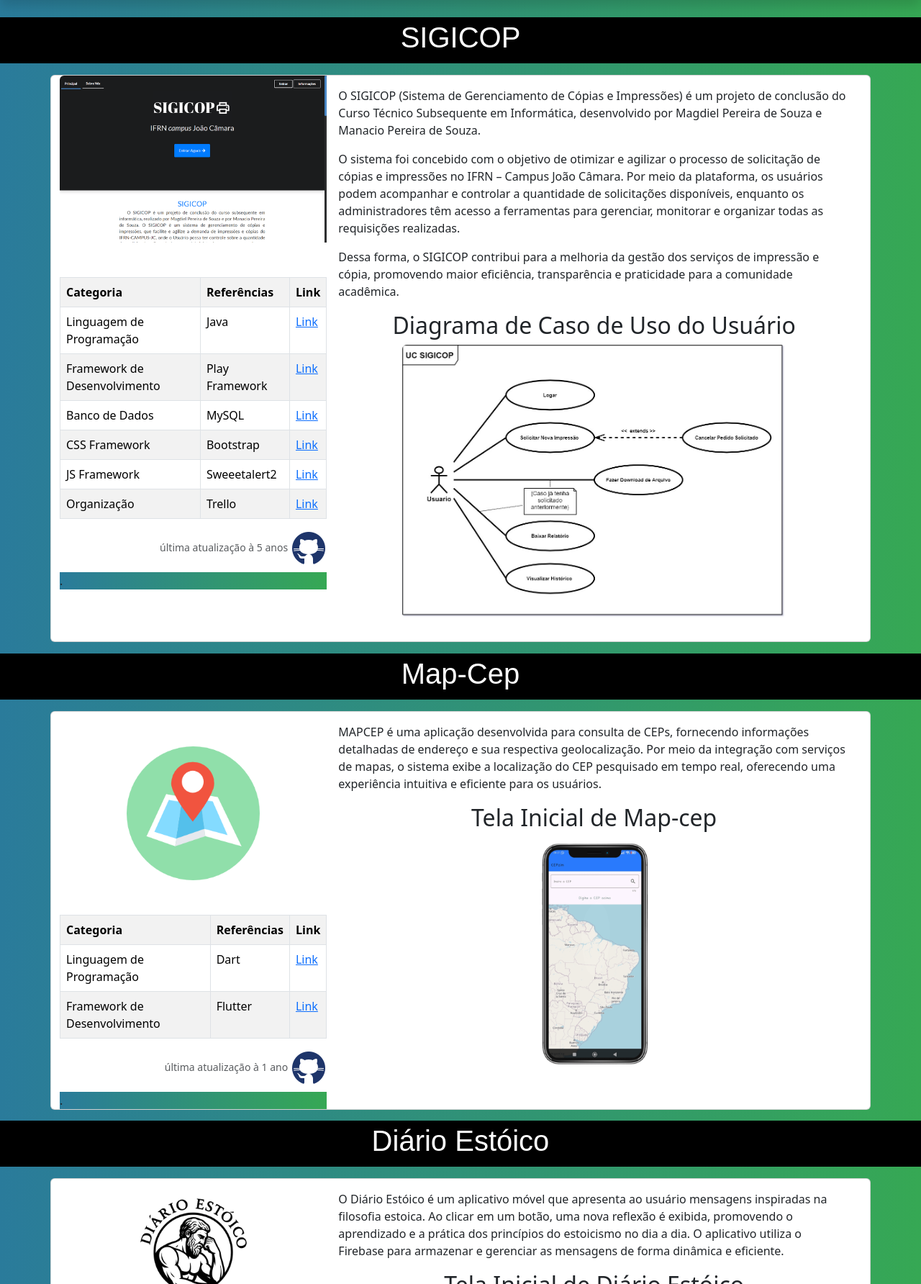
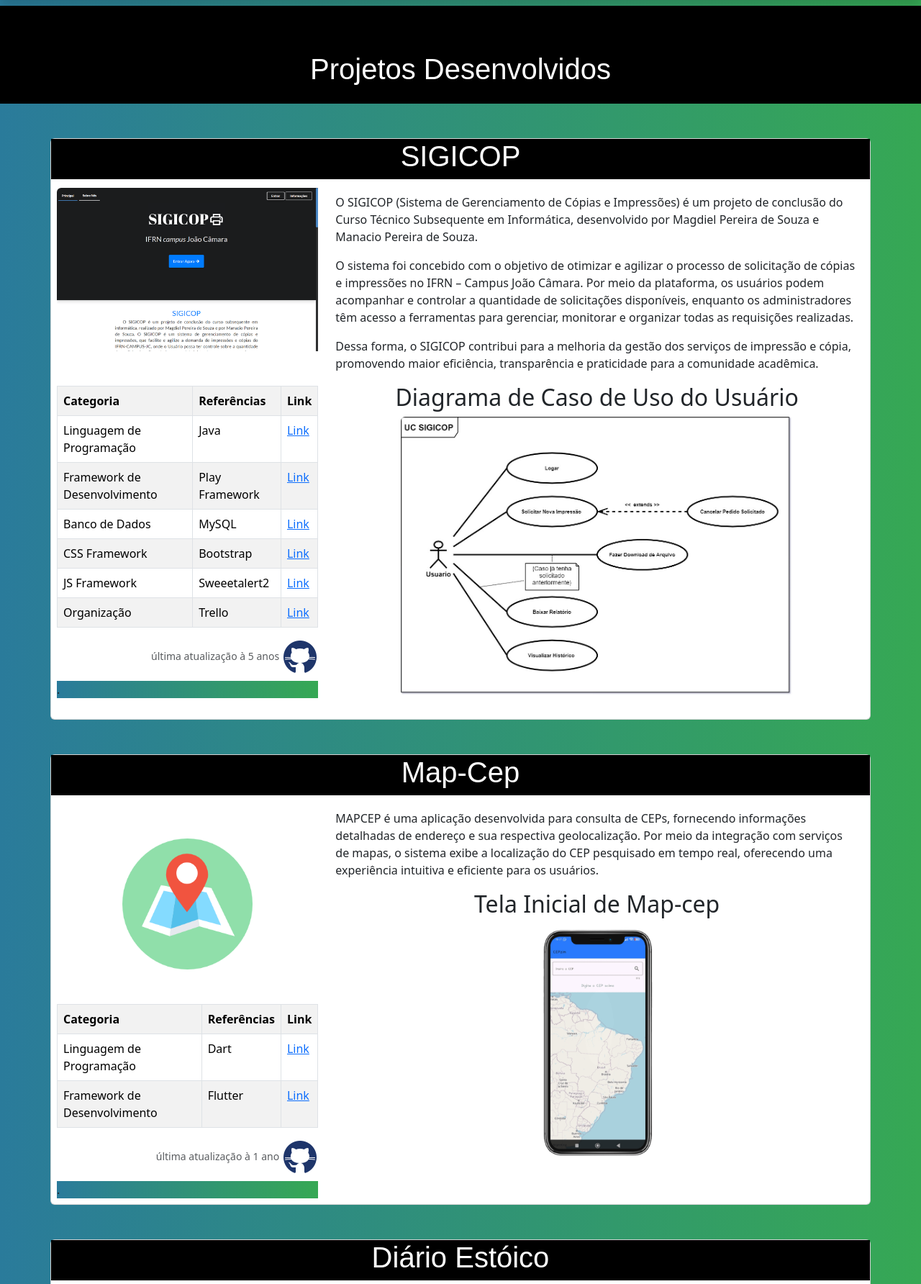
Before and after one commit to TIpsTech-exe/website-Tipstech, a Django app: page /projetos/ in a window 1280 px wide. Shown: the part 125-1909 px from the top of the page at 72% size. Run offline with Django 5.2, Linux system fonts and the light colour scheme.

Commit message:
ajustes em layout

```diff
--- a/tipstech/templates/home.html
+++ b/tipstech/templates/home.html
@@ -80,7 +80,7 @@
 </div>
 <div class="m-0 p-0">
   <div id="app" class="row justify-content-center m-0">
-    <div class="col-lg-3 col-12 border-end p-lg-5 p-2 bloco" data-aos="fade-left">
+    <div class="col-lg-3 col-12 border-end p-lg-5 p-2 bloco">
       <label for="exampleFormControlInput1" class="form-label">Nome:</label>
       <input type="text"
             class="form-control"
--- a/tipstech/templates/projetos.html
+++ b/tipstech/templates/projetos.html
@@ -6,13 +6,16 @@
          text-decoration: underline 5px rgb(52, 199, 89);
         }
 </style>
-<div class="bg-grandiente pt-2 pb-5 mb-0 p-lg-o">
-  <div class="bg-black p-1 mt-3 mb-3 text-white play-regular text-center">
+<div class="bg-grandiente pt-2 pb-5 mb-0">
+  <div class="bg-black p-3 p-lg-3 text-white play-regular text-center">
+    <p class="h1 mt-sm-5">Projetos Desenvolvidos</p>
+  </div>
+  <div class="card container animacao mt-5 p-0">
+    <div class="bg-black m-0 mb-1 text-white play-regular text-center">
       <p class="h1">SIGICOP</p>
     </div>
-  <div class="card container animacao">
     <div class="row g-0">
-      <div class="col-md-4">
+      <div class="col-md-4 p-2">
         <img src="{% static 'img/SIGICop.gif' %}" class="img-fluid rounded-start mb-5" alt="...">
         <table class="table table-bordered table-striped">
           <tr>
@@ -84,12 +87,12 @@
       </div>
     </div>
   </div>
-  <div class="bg-black p-1 mt-3 mb-3 text-white play-regular text-center">
+  <div class="card container animacao bloco mt-5 p-0" >
+    <div class="bg-black m-0 mb-1 text-white play-regular text-center">
       <p class="h1">Map-Cep</p>
     </div>
-  <div class="card container animacao bloco" >
     <div class="row g-0">
-      <div class="col-md-4">
+      <div class="col-md-4 p-2">
         <img src="{% static 'img/mapceplogo.png' %}"
      class="img-fluid rounded-start mb-5 d-block mx-auto mt-5 w-50"
      alt="Logo">
@@ -137,12 +140,12 @@
       </div>
     </div>
   </div>
-  <div class="bg-black p-1 mt-3 mb-3 text-white play-regular text-center">
+  <div class="card container animacao bloco mt-5 p-0" >
+    <div class="bg-black m-0 mb-1 text-white play-regular text-center">
       <p class="h1">Diário Estóico</p>
     </div>
-  <div class="card container animacao bloco">
     <div class="row g-0">
-      <div class="col-md-4">
+      <div class="col-md-4 p-2">
         <img src="{% static 'img/de.png' %}"
      class="img-fluid rounded-start mb-5 d-block mx-auto mt-2 w-50"
      alt="Logo">
@@ -194,13 +197,14 @@
 <div class="bg-black p-3 p-lg-3 text-white play-regular text-center">
   <p class="h1 mt-sm-5">Participações Em Outros Projetos</p>
 </div>
-<div class="bg-black p-1 mt-3 mb-3 text-white play-regular text-center">
+
+<div class="pt-2 pb-5 mb-0 p-lg-o">
+  <div class="card container animacao bloco mt-3 p-0" >
+    <div class="bg-black m-0 mb-1 text-white play-regular text-center">
       <p class="h1">Yuri Exclusive</p>
     </div>
-<div class="pt-2 pb-5 mb-0 p-lg-o">
-  <div class="card container animacao bloco" >
     <div class="row g-0">
-      <div class="col-md-4">
+      <div class="col-md-4 p-2">
         <img src="{% static 'img/YuriExClu.png' %}"
      class="img-fluid rounded-start mb-5 d-block mx-auto mt-2 w-50"
      alt="Logo">
@@ -258,12 +262,12 @@
       </div>
     </div>
   </div>
-  <div class="bg-black p-1 mt-3 mb-3 text-white play-regular text-center">
+  <div class="card container animacao bloco mt-5 p-0" >
+    <div class="bg-black m-0 mb-1 text-white play-regular text-center">
       <p class="h1">Smart Space Parking</p>
     </div>
-  <div class="card container animacao bloco" >
     <div class="row g-0">
-      <div class="col-md-4">
+      <div class="col-md-4 p-2">
         <img src="{% static 'img/smart.png' %}"
      class="img-fluid rounded-start mb-5 d-block mx-auto mt-2 w-50"
      alt="Logo">
@@ -304,7 +308,7 @@
                          <img src="{% static 'img/gitlab.png' %}"  class="img-fluid" alt="Logo">
                       </a>
         </div>
-        <div class="bg-grandiente mt-2">.</div>
+        <div class="bg-grandiente mt-2 mb-3">.</div>
       </div>
       <div class="col-md-8">
         <div class="card-body">
```
Lines whose indentation alone changed are shown as unchanged.
